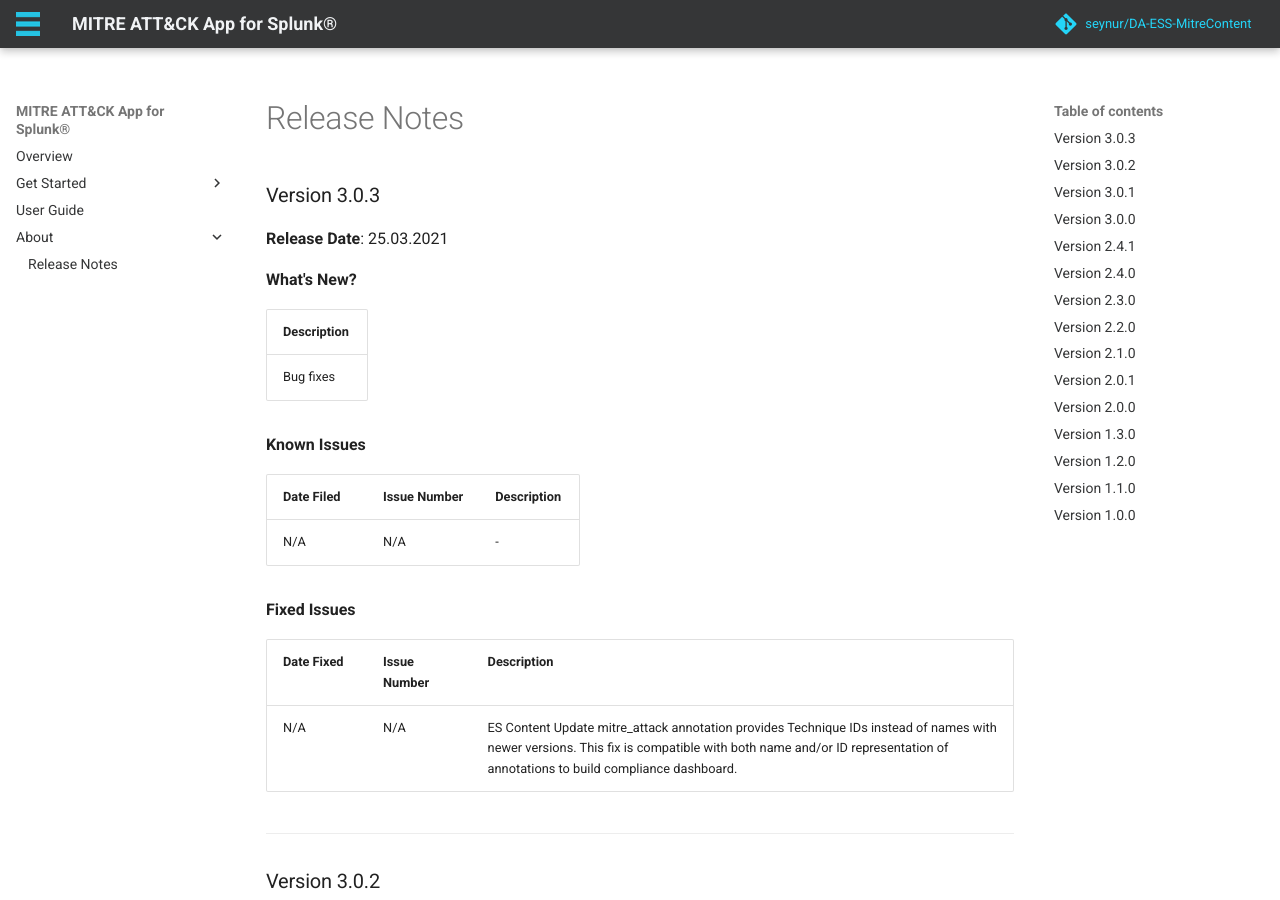
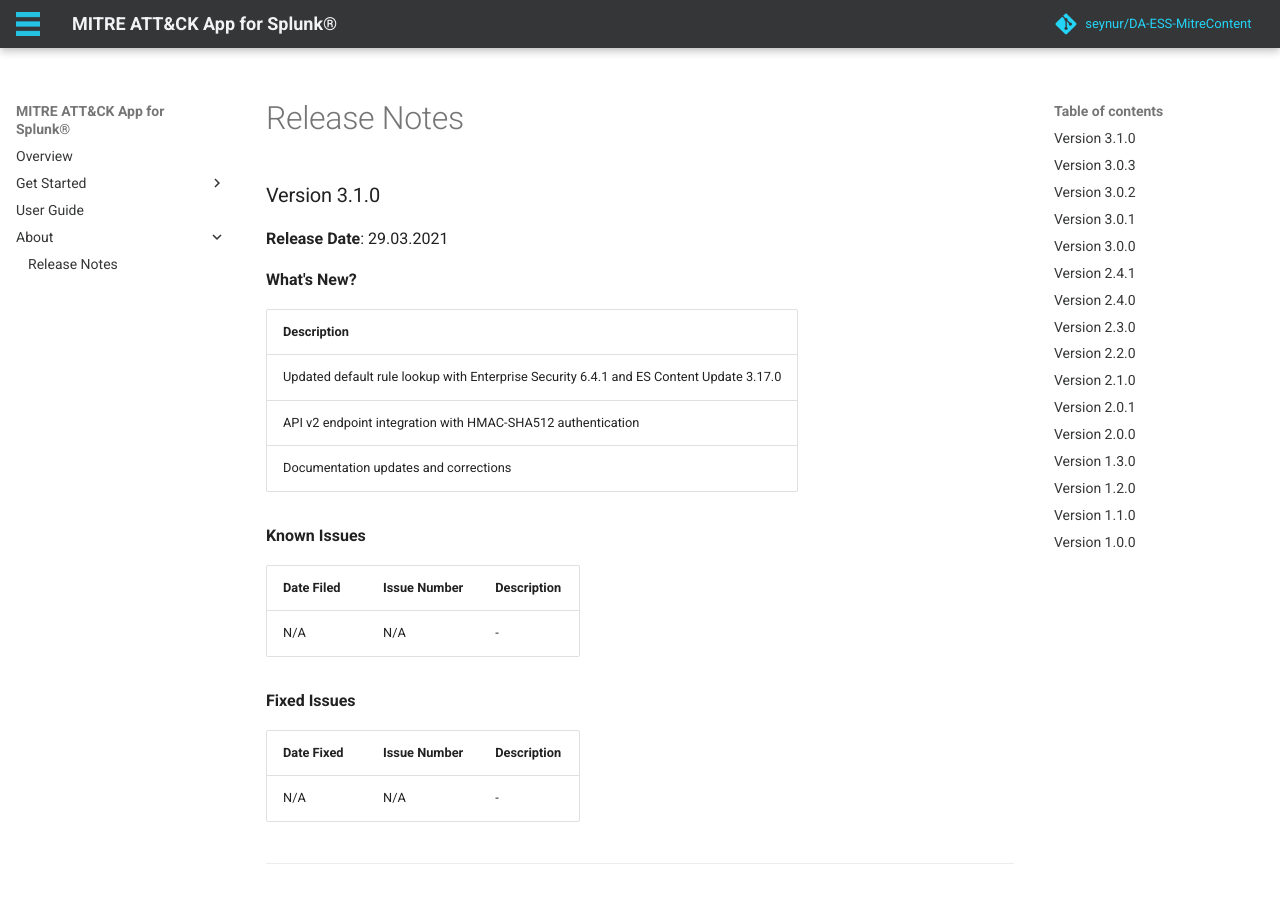
Before and after one commit to Oykucann/mitre-app-for-splunk-docs, an MkDocs documentation site: the page built from docs/release_notes.md, in a window 1280 px wide and 900 px high. Built offline with MkDocs 1.6.1 and Material for MkDocs 9.7.7, drawn with Linux system fonts in a browser that asks for light colours; comment, search, counter and statistics services are not loaded; the version menu is left out.

Commit message:
add v3.1.0

```diff
--- a/docs/release_notes.md
+++ b/docs/release_notes.md
@@ -1,7 +1,33 @@
 ---
 title: Release Notes
 layout: documentation
-latest_version: 3.0.3
+latest_version: 3.1.0
+---
+
+### Version 3.1.0
+**Release Date**: 29.03.2021
+
+**What's New?**
+
+| Description
+| --------------
+| Updated default rule lookup with Enterprise Security 6.4.1 and ES Content Update 3.17.0
+| API v2 endpoint integration with HMAC-SHA512 authentication
+| Documentation updates and corrections
+
+**Known Issues**
+
+| Date Filed    | Issue Number      | Description |
+| ------------- | ----------------  | ----------------------
+| N/A    | N/A          | -
+
+
+**Fixed Issues**
+
+| Date Fixed    | Issue Number      | Description |
+| ------------- | ----------------  | ----------------------
+| N/A    | N/A	          | -
+
 ---
 
 ### Version 3.0.3
```
Also changed, not shown: snippets/setup_instructions.md (+1 -1 lines), 1 other file.
